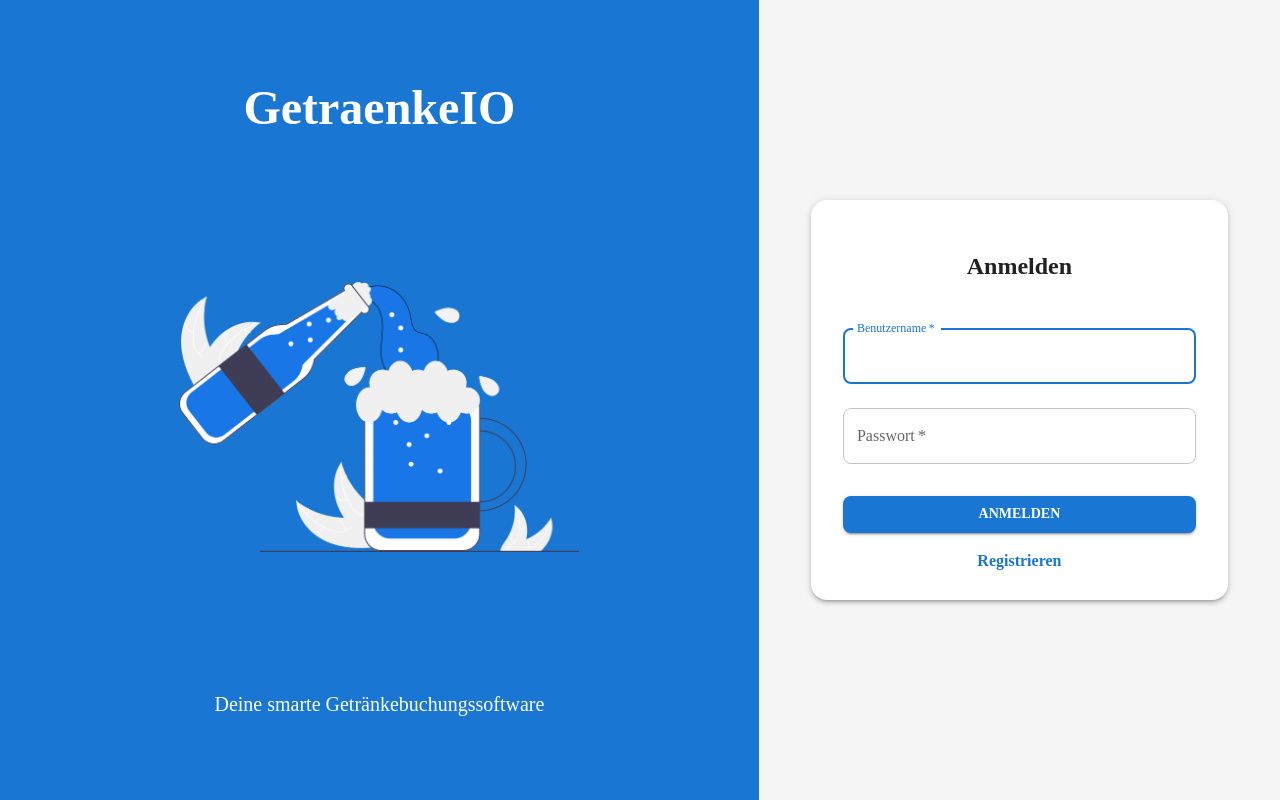
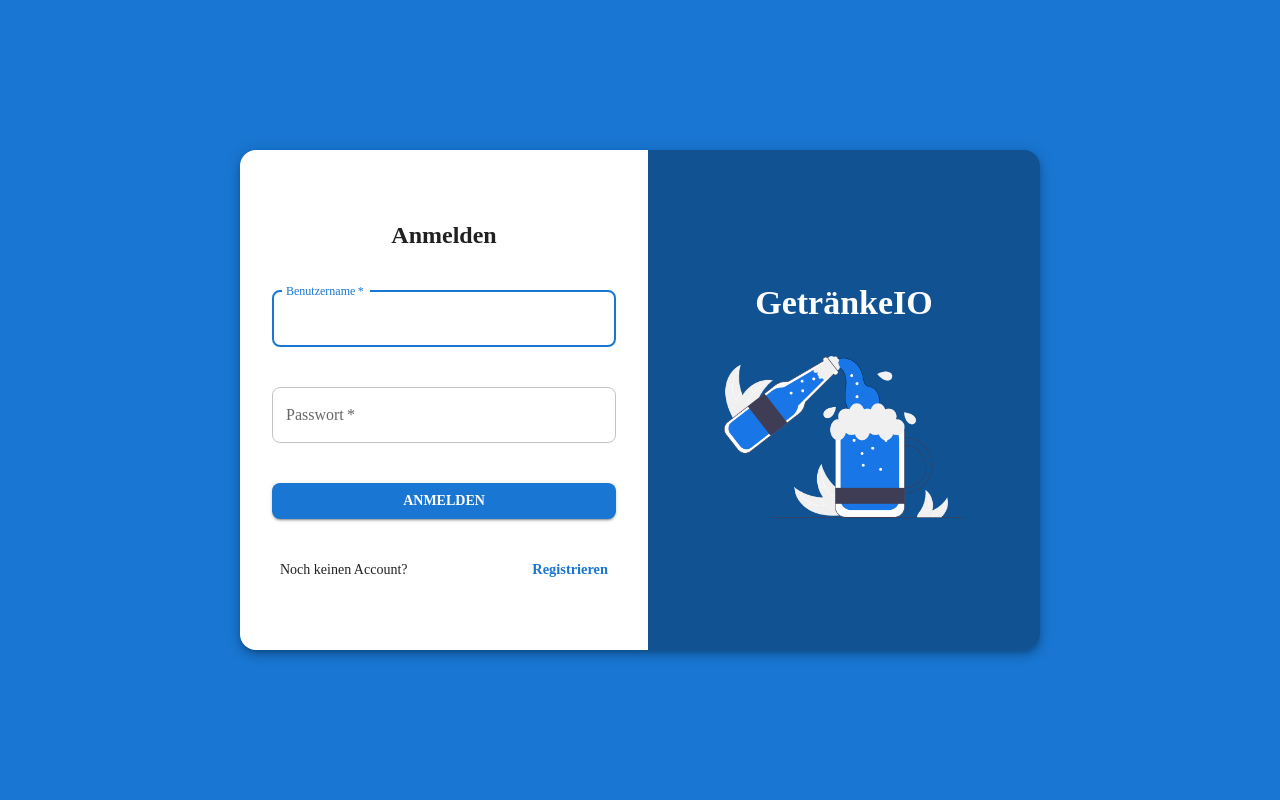
Before and after one commit to shiraayuki/BCN-2025SS-TeamBlau-GetraenkeIO, a React (Vite) app in the folder sys-src/GetraenkeIO-frontend/: page /login in a window 1280 px wide. Built offline with nearby package versions, Linux system fonts and the light colour scheme.

Commit message:
Rework Login UI and export Sider in seperate file. Small adjustemt to links to login/regsiter

```diff
--- /dev/null
+++ b/sys-src/GetraenkeIO-frontend/src/components/AuthSidebar.tsx
@@ -0,0 +1,31 @@
+import { Box, Typography } from '@mui/material';
+
+const AuthSidebar = () => {
+  return (
+    <Box
+      sx={{
+        flex: 1,
+        backgroundColor: '#115293',
+        display: 'flex',
+        flexDirection: 'column',
+        justifyContent: 'center',
+        alignItems: 'center',
+        color: 'white',
+        p: 3,
+        gap: 4,
+      }}
+    >
+      <Typography
+        variant='h4'
+        sx={{
+          fontWeight: 'bold',
+        }}
+      >
+        GetränkeIO
+      </Typography>
+      <img src='/beer.png' alt='Logo' style={{ width: '70%', maxWidth: '300px', height: 'auto' }} />
+    </Box>
+  );
+};
+
+export default AuthSidebar;
--- a/sys-src/GetraenkeIO-frontend/src/pages/Login/Login.tsx
+++ b/sys-src/GetraenkeIO-frontend/src/pages/Login/Login.tsx
@@ -1,21 +1,42 @@
+import AuthSidebar from '../../components/AuthSidebar';
 import LoginForm from './LoginForm';
-import LoginSidebar from './LoginSidebar';
 import { Box } from '@mui/material';
 
 const Login = () => {
   return (
-    <Box sx={{ display: 'flex', height: '100vh' }}>
-      <LoginSidebar />
+    <Box
+      sx={{
+        backgroundColor: '#1976d2',
+        height: '100vh',
+        width: '100vw',
+        display: 'flex',
+        justifyContent: 'center',
+        alignItems: 'center',
+      }}
+    >
       <Box
         sx={{
-          flex: 1.5,
+          width: '800px',
+          height: '500px',
+          borderRadius: 4,
+          boxShadow: 6,
           display: 'flex',
-          alignItems: 'center',
-          justifyContent: 'center',
-          backgroundColor: '#f5f5f5',
+          overflow: 'hidden',
         }}
       >
-        <LoginForm />
+        <Box
+          sx={{
+            flex: 1,
+            backgroundColor: 'white',
+            p: 4,
+            display: 'flex',
+            flexDirection: 'column',
+            justifyContent: 'center',
+          }}
+        >
+          <LoginForm />
+        </Box>
+        <AuthSidebar />
       </Box>
     </Box>
   );
--- a/sys-src/GetraenkeIO-frontend/src/pages/Login/LoginForm.tsx
+++ b/sys-src/GetraenkeIO-frontend/src/pages/Login/LoginForm.tsx
@@ -14,36 +14,26 @@ const LoginForm = () => {
   return (
     <Box
       sx={{
-        width: '80%',
-        height: '400px',
-        p: 4,
-        borderRadius: 4,
-        boxShadow: 3,
-        backgroundColor: 'white',
+        width: '100%',
         textAlign: 'center',
         display: 'flex',
         flexDirection: 'column',
         justifyContent: 'space-between',
+        gap: 3,
       }}
     >
-      <Box>
-        <Box
-          sx={{ height: '50px', display: 'flex', alignItems: 'flex-end', justifyContent: 'center' }}
-        >
+      {/* Titel */}
       <Typography
         variant='h5'
         sx={{
           fontWeight: 'bold',
-              margin: 0,
         }}
       >
         Anmelden
       </Typography>
-        </Box>
-        <Box sx={{ height: '30px' }} />
-      </Box>
 
-      <Box>
+      {/* Eingabefelder */}
+      <Box sx={{ display: 'flex', flexDirection: 'column', gap: 2 }}>
         <TextField
           margin='normal'
           required
@@ -72,12 +62,14 @@ const LoginForm = () => {
             '& .MuiOutlinedInput-root': { borderRadius: 2 },
           }}
         />
+      </Box>
+
+      {/* Login Button */}
       <Button
         fullWidth
         variant='contained'
         sx={{
-            mt: 3,
-            mb: 2,
+          mt: 1,
           borderRadius: 2,
           fontWeight: 'bold',
         }}
@@ -85,9 +77,19 @@ const LoginForm = () => {
       >
         Anmelden
       </Button>
-      </Box>
 
-      <Box sx={{ textAlign: 'center' }}>
+      {/* Link zur Registrierung */}
+      <Box
+        sx={{
+          display: 'flex',
+          justifyContent: 'space-between',
+          alignItems: 'center',
+          mt: 2,
+          px: 1,
+          fontSize: '0.9rem',
+        }}
+      >
+        <Typography variant='body2'>Noch keinen Account?</Typography>
         <Link
           to='/register'
           style={{
--- a/sys-src/GetraenkeIO-frontend/src/pages/Login/LoginSidebar.tsx
+++ /dev/null
@@ -1,45 +0,0 @@
-import { Box, Typography } from '@mui/material';
-
-const LoginSidebar = () => {
-  return (
-    <Box
-      sx={{
-        flex: 2,
-        backgroundColor: '#1976d2',
-        color: 'white',
-        display: 'flex',
-        flexDirection: 'column',
-        justifyContent: 'center',
-        alignItems: 'center',
-        px: 4,
-        textAlign: 'center',
-        height: '100hv',
-      }}
-    >
-      <Box
-        sx={{
-          display: 'flex',
-          flexDirection: 'column',
-          justifyContent: 'space-between',
-          alignItems: 'center',
-          height: '80%',
-        }}
-      >
-        <Typography
-          variant='h3'
-          sx={{
-            fontWeight: 'bold',
-            mb: 2,
-            marginBottom: '50px',
-          }}
-        >
-          GetraenkeIO
-        </Typography>
-        <img src='/beer.png' alt='Logo' style={{ width: '400px', marginBottom: '40px' }} />
-        <Typography variant='h6'>Deine smarte Getränkebuchungssoftware</Typography>
-      </Box>
-    </Box>
-  );
-};
-
-export default LoginSidebar;
--- a/sys-src/GetraenkeIO-frontend/src/pages/Register/Register.tsx
+++ b/sys-src/GetraenkeIO-frontend/src/pages/Register/Register.tsx
@@ -1,5 +1,6 @@
-import { Box } from '@mui/material';
+import { Box, Typography } from '@mui/material';
 import RegisterForm from './RegisterForm';
+import AuthSidebar from '../../components/AuthSidebar';
 
 const Register = () => {
   return (
@@ -36,19 +37,7 @@ const Register = () => {
         >
           <RegisterForm />
         </Box>
-
-        {/* Right: Logo Panel */}
-        <Box
-          sx={{
-            flex: 1,
-            backgroundColor: '#115293', // etwas dunkleres Blau
-            display: 'flex',
-            justifyContent: 'center',
-            alignItems: 'center',
-          }}
-        >
-          <img src='/beer.png' alt='Logo' style={{ width: '60%', height: 'auto' }} />
-        </Box>
+        <AuthSidebar />
       </Box>
     </Box>
   );
--- a/sys-src/GetraenkeIO-frontend/src/pages/Register/RegisterForm.tsx
+++ b/sys-src/GetraenkeIO-frontend/src/pages/Register/RegisterForm.tsx
@@ -54,7 +54,17 @@ const RegisterForm = () => {
       >
         Registrieren
       </Button>
-      <Box mt={2} textAlign='center'>
+      <Box
+        sx={{
+          display: 'flex',
+          justifyContent: 'space-between',
+          alignItems: 'center',
+          mt: 2,
+          px: 1,
+          fontSize: '0.9rem',
+        }}
+      >
+        <Typography variant='body2'>Bereits Registiert?</Typography>
         <Link to='/login' style={{ textDecoration: 'none', fontWeight: 'bold', color: '#1976d2' }}>
           Anmelden
         </Link>
```
Lines whose indentation alone changed are shown as unchanged.
